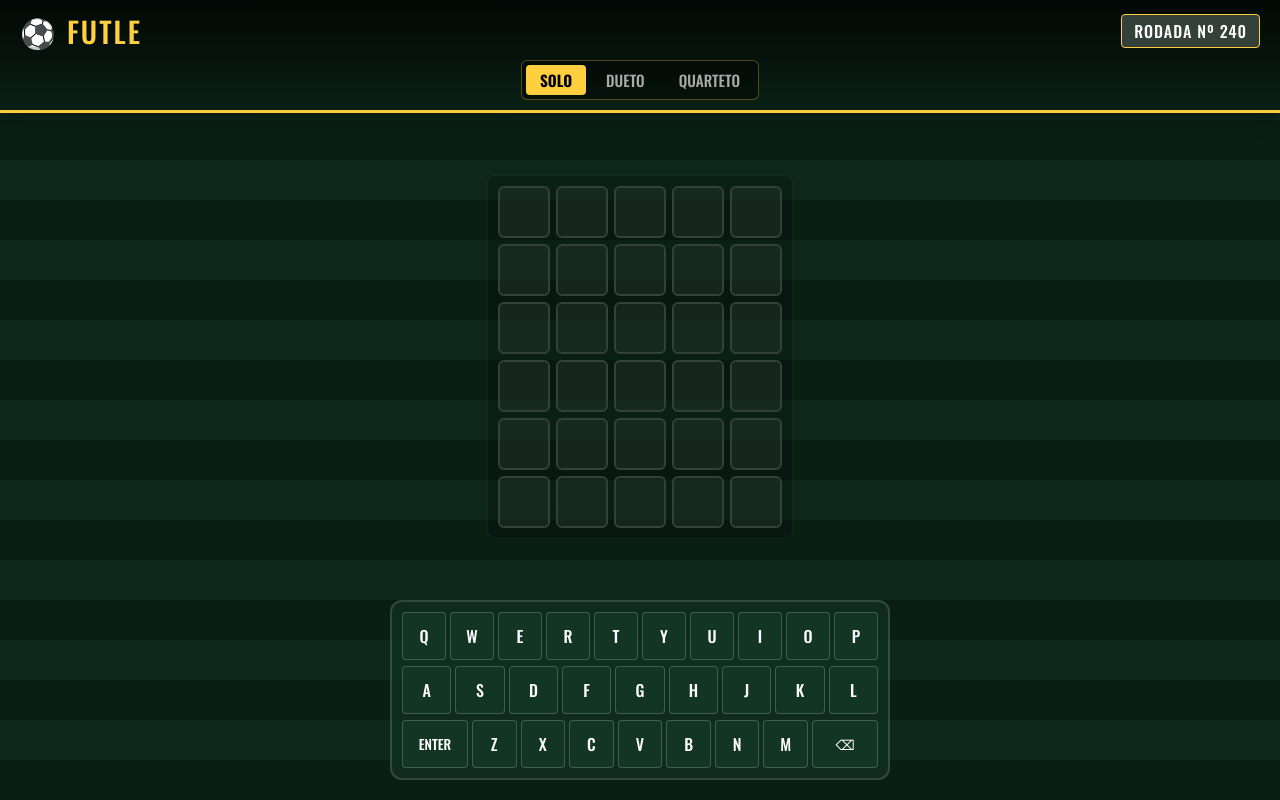
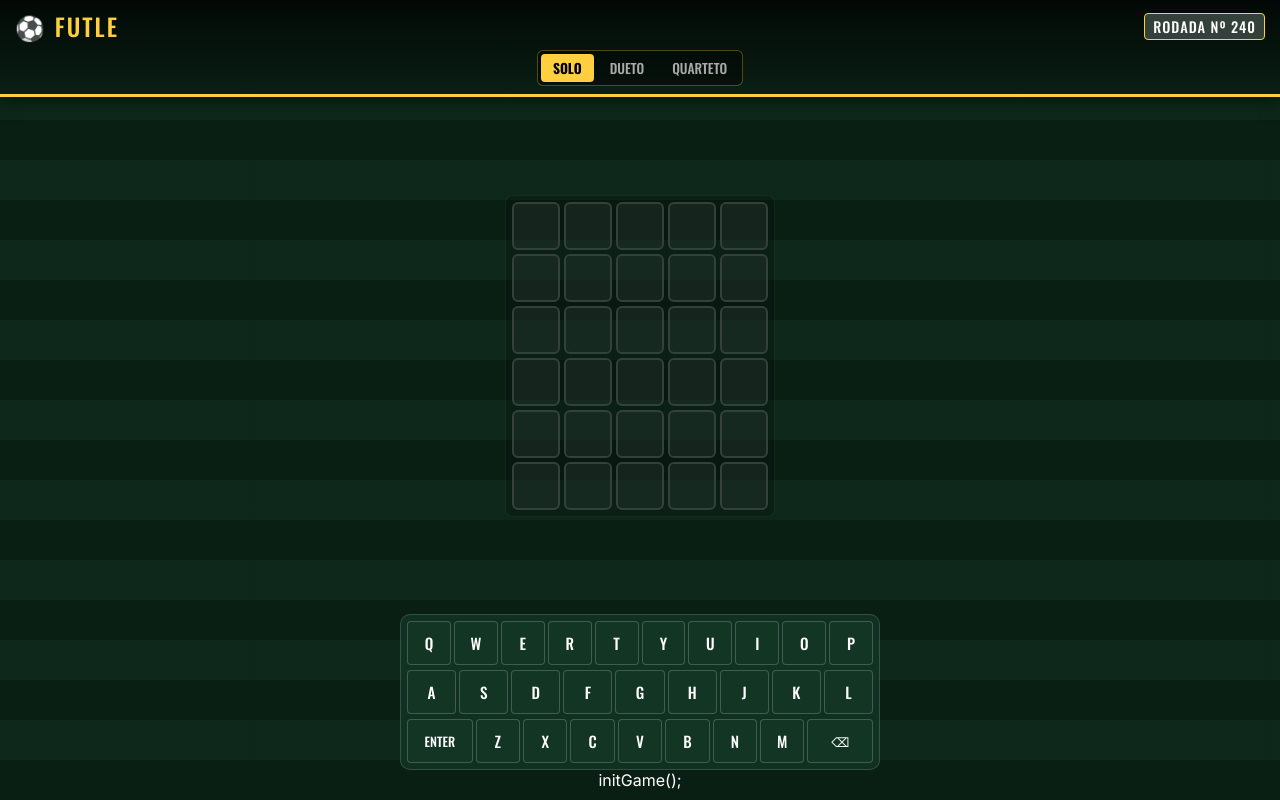
Before and after one commit to Caioxzs/futebol, a plain HTML site: page index.html in a window 1280 px wide. Drawn offline with nearby package versions, Linux system fonts and the light colour scheme.

Commit message:
Update index.html

```diff
--- a/index.html
+++ b/index.html
@@ -2,7 +2,7 @@
 <html lang="pt-BR">
 <head>
   <meta charset="UTF-8">
-  <meta name="viewport" content="width=device-width, initial-scale=1.0">
+  <meta name="viewport" content="width=device-width, initial-scale=1.0, maximum-scale=1.0, user-scalable=no">
   <title>FUTLE — O Termo do Futebol</title>
 
   <link rel="preconnect" href="https://fonts.googleapis.com">
@@ -26,6 +26,7 @@
       box-sizing: border-box;
       margin: 0;
       padding: 0;
+      touch-action: manipulation;
     }
 
     body {
@@ -40,22 +41,24 @@
       color: var(--white);
       font-family: var(--font-body);
       min-height: 100vh;
+      height: 100dvh;
       display: flex;
       flex-direction: column;
       align-items: center;
       justify-content: space-between;
-      padding-bottom: 20px;
+      padding-bottom: 10px;
+      overflow: hidden;
     }
 
     header {
       width: 100%;
       background: linear-gradient(180deg, rgba(0,0,0,0.8) 0%, rgba(10,31,20,0.9) 100%);
       border-bottom: 3px solid var(--gold);
-      padding: 10px 20px;
+      padding: 8px 15px;
       display: flex;
       flex-direction: column;
       align-items: center;
-      gap: 8px;
+      gap: 6px;
       box-shadow: 0 4px 15px rgba(0,0,0,0.5);
     }
 
@@ -68,7 +71,7 @@
 
     .brand {
       font-family: var(--font-header);
-      font-size: 1.8rem;
+      font-size: 1.5rem;
       letter-spacing: 2px;
       color: var(--gold);
       text-transform: uppercase;
@@ -77,19 +80,19 @@
     .match-info {
       background: var(--absent);
       border: 1px solid var(--gold);
-      padding: 4px 12px;
+      padding: 2px 8px;
       border-radius: 4px;
       font-family: var(--font-header);
-      font-size: 1rem;
+      font-size: 0.9rem;
       letter-spacing: 1px;
       color: var(--white);
     }
 
     .mode-selector {
       display: flex;
-      gap: 6px;
+      gap: 4px;
       background: rgba(0,0,0,0.4);
-      padding: 4px;
+      padding: 3px;
       border-radius: 6px;
       border: 1px solid rgba(255, 207, 63, 0.3);
     }
@@ -99,8 +102,8 @@
       border: none;
       color: #aaa;
       font-family: var(--font-header);
-      font-size: 0.95rem;
-      padding: 4px 14px;
+      font-size: 0.85rem;
+      padding: 4px 12px;
       border-radius: 4px;
       cursor: pointer;
       transition: all 0.2s;
@@ -112,24 +115,31 @@
       font-weight: bold;
     }
 
+    /* CONTAINER DOS TABULEIROS RESPONSIVO */
     #boards-container {
       display: flex;
-      gap: 20px;
+      gap: 12px;
       width: 100%;
       max-width: 100vw;
-      padding: 10px 20px;
-      justify-content: center;
+      padding: 5px 10px;
+      justify-content: flex-start;
+      align-items: center;
       overflow-x: auto;
       scroll-behavior: smooth;
+      flex: 1;
+    }
+
+    #boards-container:has(.board-wrapper:only-child) {
+      justify-content: center;
     }
 
     .board-wrapper {
       flex: 0 0 auto;
       display: flex;
       flex-direction: column;
-      gap: 6px;
+      gap: 4px;
       background: rgba(0,0,0,0.2);
-      padding: 10px;
+      padding: 6px;
       border-radius: 8px;
       border: 1px solid rgba(255,255,255,0.05);
     }
@@ -141,12 +151,12 @@
 
     .row {
       display: flex;
-      gap: 6px;
+      gap: 4px;
     }
 
     .tile {
-      width: 52px;
-      height: 52px;
+      width: clamp(38px, 11vw, 48px);
+      height: clamp(38px, 11vw, 48px);
       background-color: rgba(51, 65, 58, 0.3);
       border: 2px solid var(--absent);
       border-radius: 6px;
@@ -154,7 +164,7 @@
       justify-content: center;
       align-items: center;
       font-family: var(--font-header);
-      font-size: 1.8rem;
+      font-size: clamp(1.2rem, 5vw, 1.6rem);
       font-weight: 700;
       text-transform: uppercase;
       perspective: 1000px;
@@ -186,34 +196,36 @@
     .tile[data-state='present'] { background-color: var(--present); border-color: var(--present); color: #000; }
     .tile[data-state='absent'] { background-color: var(--absent); border-color: var(--absent); }
 
+    /* TECLADO VIRTUAL FIXO EMBAIXO */
     #keyboard {
       display: flex;
       flex-direction: column;
-      gap: 6px;
+      gap: 5px;
       width: 100%;
-      max-width: 500px;
-      padding: 10px;
-      background: rgba(18, 53, 36, 0.6);
-      border: 2px solid rgba(255, 255, 255, 0.15);
-      border-radius: 12px;
+      max-width: 480px;
+      padding: 6px;
+      background: rgba(18, 53, 36, 0.85);
+      border: 1px solid rgba(255, 255, 255, 0.15);
+      border-radius: 10px;
+      margin-top: auto;
     }
 
     .key-row {
       display: flex;
       justify-content: center;
-      gap: 4px;
+      gap: 3px;
       width: 100%;
     }
 
     .key {
       flex: 1;
-      height: 48px;
+      height: 44px;
       background-color: var(--bg-stripes);
       border: 1px solid rgba(255, 255, 255, 0.2);
       border-radius: 4px;
       color: var(--white);
       font-family: var(--font-header);
-      font-size: 1rem;
+      font-size: 0.95rem;
       cursor: pointer;
       display: flex;
       justify-content: center;
@@ -221,7 +233,7 @@
       transition: background-color 0.2s;
     }
 
-    .key.large { flex: 1.5; font-size: 0.85rem; }
+    .key.large { flex: 1.5; font-size: 0.8rem; }
     .key:active { transform: translateY(2px); }
     .key[data-state='correct'] { background-color: var(--correct); }
     .key[data-state='present'] { background-color: var(--present); color: #000; }
@@ -229,10 +241,10 @@
 
     .toast {
       position: fixed;
-      top: 110px;
+      top: 90px;
       background: var(--gold);
       color: #000;
-      padding: 10px 20px;
+      padding: 8px 16px;
       border-radius: 4px;
       font-family: var(--font-header);
       font-weight: bold;
@@ -257,8 +269,8 @@
       background: var(--bg-dark);
       border: 2px solid var(--gold);
       border-radius: 10px;
-      padding: 24px;
-      max-width: 450px;
+      padding: 20px;
+      max-width: 400px;
       width: 100%;
       text-align: center;
       box-shadow: 0 0 20px rgba(255, 207, 63, 0.2);
@@ -267,29 +279,29 @@
     .card h2 {
       font-family: var(--font-header);
       color: var(--gold);
-      font-size: 1.8rem;
-      margin-bottom: 12px;
+      font-size: 1.6rem;
+      margin-bottom: 10px;
       text-transform: uppercase;
     }
 
     .card .hints-list {
       text-align: left;
-      font-size: 0.9rem;
-      line-height: 1.4;
-      margin-bottom: 20px;
+      font-size: 0.85rem;
+      line-height: 1.3;
+      margin-bottom: 16px;
       color: #ddd;
       display: flex;
       flex-direction: column;
-      gap: 10px;
+      gap: 8px;
     }
 
     .card button {
       background: var(--gold);
       color: #000;
       border: none;
-      padding: 10px 20px;
+      padding: 8px 16px;
       font-family: var(--font-header);
-      font-size: 1.1rem;
+      font-size: 1rem;
       font-weight: bold;
       border-radius: 4px;
       cursor: pointer;
@@ -409,11 +421,10 @@
 
     document.getElementById("round-number").innerText = `RODADA Nº ${DAY_INDEX + 1}`;
 
-    // OFFSET PARA QUE CADA MODO TENHA PALAVRAS TOTALMENTE DISTINTAS DA MESMA RODADA
     function getWordForBoard(modeCount, boardIndex) {
       let offset = 0;
-      if (modeCount === 2) offset = 1;      // Dueto pega a partir do índice +1
-      else if (modeCount === 4) offset = 3; // Quarteto pega a partir do índice +3
+      if (modeCount === 2) offset = 1;
+      else if (modeCount === 4) offset = 3;
 
       const index = (DAY_INDEX + offset + boardIndex) % DATABASE.length;
       return DATABASE[index];
@@ -660,3 +671,7 @@
   </script>
 </body>
 </html>
+    initGame();
+  </script>
+</body>
+</html>
```
